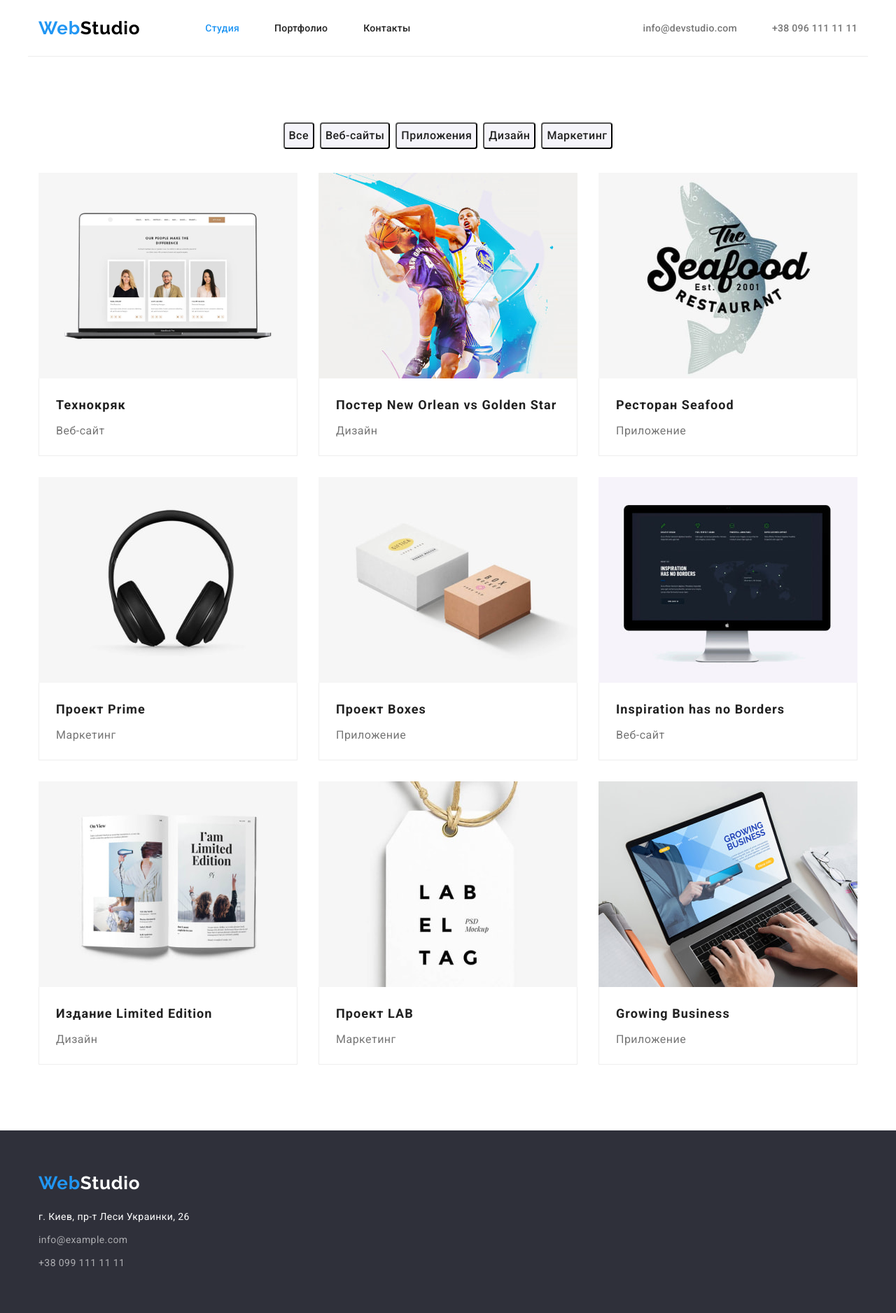
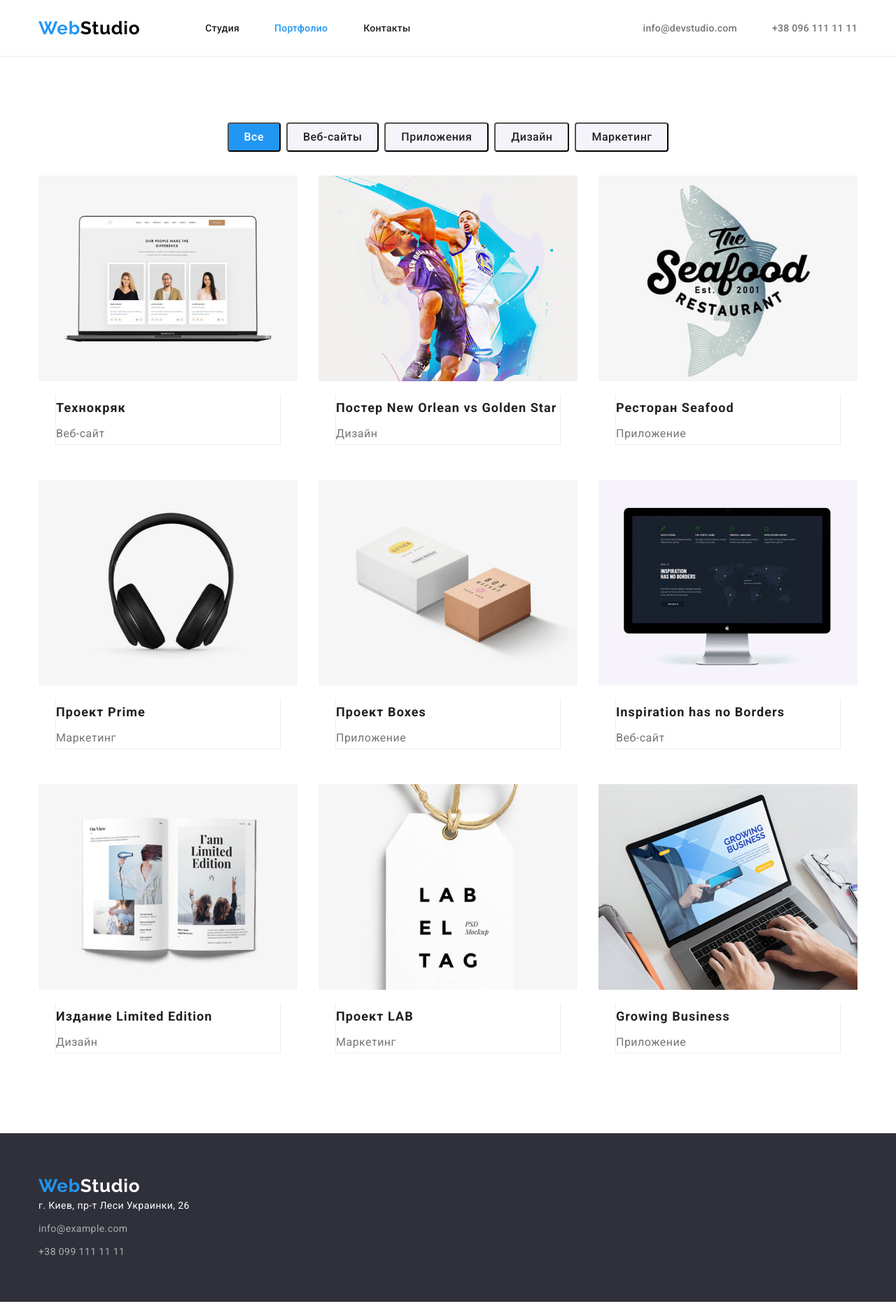
Before and after one commit to alex-skrizhevsky/goit-markup-hw-03, a plain HTML site: page portfolio.html in a window 1280 px wide. Shown: the whole page at 70% size. Drawn offline with nearby package versions, Linux system fonts and the light colour scheme.

Commit message:
другий варіант дз3

```diff
--- a/css/styles.css
+++ b/css/styles.css
@@ -77,10 +77,13 @@ img {
 
 /* header styles start*/
 
+.header {
+  border-bottom: 1px solid #ececec;
+}
+
 .header-container {
   display: flex;
   align-items: center;
-  border-bottom: 1px solid #ececec;
 }
 
 .header-nav-list,
@@ -95,32 +98,35 @@ img {
 
 .header-link {
   display: block;
-  padding-top: 32px;
-  padding-bottom: 32px;
+  font-weight: 500;
+    font-size: 14px;
+    line-height: calc(16 / 14);
+    letter-spacing: 0.02em;
+    color: var(--title-txt-color);
+    padding-top: 32px;
+      padding-bottom: 32px;
 }
 
 .header-logo {
   margin-right: 93px;
 }
 
-.header-link-studio {
+.header-nav-item-studio {
   margin-right: 50px;
 }
 
-.header-link-portf {
+.header-nav-item-portf {
   margin-right: 51px;
+}
+.header-nav-list > .header-nav-item:last-child {
+  margin-right: 0;
 }
 
 .header-nav {
   margin-right: auto;
 }
-
-.header-contacts-link-tel {
-  margin-left: 50px;
-}
-
-.header-nav-list > .header-nav-item:last-child {
-  margin-right: 0;
+.header-contacts-item-mail {
+  margin-right: 50px;
 }
 
 .header-contacts-list > .header-contacts-item:last-child {
@@ -147,13 +153,6 @@ img {
   color: var(--white-style-color);
 }
 
-.header-link {
-  font-weight: 500;
-  font-size: 14px;
-  line-height: calc(16 / 14);
-  letter-spacing: 0.02em;
-  color: var(--title-txt-color);
-}
 
 .header-link-current {
   color: var(--blue-style-color);
@@ -167,6 +166,7 @@ img {
   color: var(--main-txt-color);
 }
 
+
 .link:hover,
 .link:focus {
   color: var(--blue-style-color);
@@ -175,17 +175,17 @@ img {
 
 /* hero styles start */
 
-.hero-container {
+.hero {
   padding-top: 200px;
   padding-bottom: 200px;
 }
 
-.main-title {
-  padding-bottom: 30px;
+.hero-main-title {
+  margin-bottom: 30px;
 }
 
 .hero-container > .hero-btn {
-  min-height: 50px;
+  color: var(--white-style-color);
   background-color: var(--blue-style-color);
   display: block;
   margin-left: auto;
@@ -228,20 +228,22 @@ img {
 .hero-btn:focus {
   background-color: #188ce8;
 }
-.portf-btn:hover,
-.portf-btn:focus {
-  color: var(--white-style-color);
-  background-color: var(--blue-style-color);
-}
+
 
 /* hero styles end */
 
 /* peculiarities section styles start */
 
+.peculiarities {
+padding: 94px 0;
+}
 .peculiarities-list {
   display: flex;
   gap: 30px;
-  padding: 94px 0;
+
+}
+.peculiarities-item {
+  flex-basis: 270px;
 }
 
 .peculiarities-tittle {
@@ -251,7 +253,7 @@ img {
   letter-spacing: 0.03em;
   text-transform: uppercase;
   color: var(--title-txt-color);
-  padding-bottom: 10px;
+  margin-bottom: 10px;
 }
 .peculiarities-txt {
   font-size: 14px;
@@ -261,6 +263,9 @@ img {
 /* peculiarities section styles end */
 
 /* activity section styles start */
+.activity {
+  padding-bottom: 94px;
+}
 
 .activity-tittle {
   font-weight: 700;
@@ -269,7 +274,7 @@ img {
   text-align: center;
   letter-spacing: 0.03em;
   color: var(--title-txt-color);
-  padding-bottom: 50px;
+  margin-bottom: 50px;
 }
 .activity-list {
   display: flex;
@@ -281,6 +286,7 @@ img {
 
 .team {
   background-color: #f5f4fa;
+  padding: 94px 0;
 }
 .team-tittle {
   font-weight: 700;
@@ -289,8 +295,7 @@ img {
   text-align: center;
   letter-spacing: 0.03em;
   color: var(--title-txt-color);
-  padding-top: 188px;
-  padding-bottom: 50px;
+  margin-bottom: 50px;
 }
 .team-list {
   display: flex;
@@ -298,8 +303,7 @@ img {
 }
 
 .unit-info {
-  padding-top: 30px;
-  padding-bottom: 124px;
+  padding: 30px 0;
 }
 
 .team-name {
@@ -309,7 +313,7 @@ img {
   text-align: center;
   letter-spacing: 0.03em;
   color: var(--title-txt-color);
-  padding-bottom: 10px;
+  margin-bottom: 10px;
 }
 
 .team-position {
@@ -321,27 +325,28 @@ img {
 
 /* team section styles end*/
 /* footer-styles start */
-.footer-container {
-  padding-top: 60px;
+.footer {
+  padding: 60px 0;
 }
 
+.footer-logo {
+  margin-bottom: 20px;
+}
 .footer-address {
   font-style: normal;
-  padding-top: 20px;
+
 }
 .footer-address-kyiv {
   font-size: 14px;
   line-height: calc(24 / 14);
   letter-spacing: 0.03em;
   color: var(--white-style-color);
-  padding-bottom: 9px;
+  margin-bottom: 9px;
 }
 .footer-mail {
-  padding-bottom: 9px;
+  margin-bottom: 9px;
 }
-.footer-phone {
-  padding-bottom: 60px;
-}
+
 .footer-mail,
 .footer-phone {
   display: block;
@@ -352,29 +357,37 @@ img {
 }
 /* footer-styles end */
 /* portfolio section styles start*/
+.portfolio {
+  padding: 94px 0;
+}
 .portf-btn-list {
   display: flex;
-  padding-top: 94px;
-  padding-bottom: 34px;
+  margin-bottom: 34px;
   justify-content: center;
   gap: 8px;
 }
 .portf-btn {
-  min-height: 38px;
-  border-radius: 4px;
+padding: 6px 22px;
+border-radius: 4px;
 }
+.portf-btn:hover,
+  .portf-btn:focus,
+  .portf-btn-current {
+    color: var(--white-style-color);
+    background-color: var(--blue-style-color);
+  }
+
 .portf-list {
   display: flex;
   flex-wrap: wrap;
   gap: 30px;
-  padding-bottom: 94px;
 }
 .portf-item {
   flex-basis: calc((100% - var(--indent) * (var(--items) - 1)) / var(--items));
 }
 
 .product-info {
-  padding: 20px 24px;
+  margin: 20px 24px;
   border-right: 1px solid #eeeeee;
   border-bottom: 1px solid #eeeeee;
   border-left: 1px solid #eeeeee;
@@ -385,7 +398,7 @@ img {
   line-height: calc(36 / 18);
   letter-spacing: 0.06em;
   color: var(--title-txt-color);
-  padding-bottom: 4px;
+  margin-bottom: 4px;
 }
 .product-txt {
   color: var(--main-txt-color);
--- a/portfolio.html
+++ b/portfolio.html
@@ -37,19 +37,15 @@
             ><span class="black-logo">Studio</span></a
           >
           <ul class="header-nav-list list">
-            <li class="header-nav-item">
+            <li class="header-nav-item header-nav-item-studio">
               <a
-                class="header-link header-link-studio header-link-current link"
+                class="header-link link"
                 href="./index.html"
                 >Студия</a
               >
             </li>
-            <li class="header-nav-item">
-              <a
-                class="header-link header-link-portf link"
-                href="./portfolio.html"
-                >Портфолио</a
-              >
+            <li class="header-nav-item header-nav-item-portf">
+              <a class="header-link header-link-current link" href="./portfolio.html">Портфолио</a>
             </li>
             <li class="header-nav-item">
               <a class="header-link link" href="">Контакты</a>
@@ -57,17 +53,15 @@
           </ul>
         </nav>
         <ul class="header-contacts-list list">
-          <li class="header-contacts-item">
+          <li class="header-contacts-item header-contacts-item-mail">
             <a
               class="header-contacts-link link"
               href="mailto:info@devstudio.com"
               >info@devstudio.com</a
             >
           </li>
-          <li class="header-contacts-item">
-            <a
-              class="header-contacts-link header-contacts-link-tel link"
-              href="tel:+380961111111"
+          <li class="header-contacts-item header-contacts-item-tel">
+            <a class="header-contacts-link link" href="tel:+380961111111"
               >+38 096 111 11 11</a
             >
           </li>
@@ -84,10 +78,10 @@
         <div class="container">
           <!-- Скрытый заголовок страницы -->
 
-          <h1 class="visually-hidden">Галерея образцов работ</h1>
+          <h1 class="main-title visually-hidden">Галерея образцов работ</h1>
           <ul class="portf-btn-list list">
             <li class="portf-btn-item">
-              <button class="portf-btn btn" type="button">Все</button>
+              <button class="portf-btn portf-btn-current btn" type="button">Все</button>
             </li>
             <li class="portf-btn-item">
               <button class="portf-btn btn" type="button">Веб-сайты</button>
@@ -113,7 +107,7 @@
                 />
 
                 <div class="product-info">
-                  <h2 class="product-title">Технокряк</h2>
+                  <h2 class="secondary-title product-title">Технокряк</h2>
                   <p class="product-txt">Веб-сайт</p>
                 </div>
               </a>
@@ -127,7 +121,7 @@
                   alt="Постер баскетбольного матча"
                 />
                 <div class="product-info">
-                  <h2 class="product-title">
+                  <h2 class="secondary-title product-title">
                     Постер New Orlean vs Golden Star
                   </h2>
                   <p class="product-txt">Дизайн</p>
@@ -143,7 +137,9 @@
                   alt="Презентационный баннер приложения ресторана морепродуктов"
                 />
                 <div class="product-info">
-                  <h2 class="product-title">Ресторан Seafood</h2>
+                  <h2 class="secondary-title product-title">
+                    Ресторан Seafood
+                  </h2>
                   <p class="product-txt">Приложение</p>
                 </div>
               </a>
@@ -157,7 +153,7 @@
                   alt="Наушники"
                 />
                 <div class="product-info">
-                  <h2 class="product-title">Проект Prime</h2>
+                  <h2 class="secondary-title product-title">Проект Prime</h2>
                   <p class="product-txt">Маркетинг</p>
                 </div>
               </a>
@@ -171,7 +167,7 @@
                   alt="Две коробки разного размера. Одна белая, другая персиковая"
                 />
                 <div class="product-info">
-                  <h2 class="product-title">Проект Boxes</h2>
+                  <h2 class="secondary-title product-title">Проект Boxes</h2>
                   <p class="product-txt">Приложение</p>
                 </div>
               </a>
@@ -185,7 +181,9 @@
                   alt="Монитор компьютера с загруженной страницей. Главная надпись на экране: вдохновение не имеет границ"
                 />
                 <div class="product-info">
-                  <h2 class="product-title">Inspiration has no Borders</h2>
+                  <h2 class="secondary-title product-title">
+                    Inspiration has no Borders
+                  </h2>
                   <p class="product-txt">Веб-сайт</p>
                 </div>
               </a>
@@ -199,7 +197,9 @@
                   alt="Раскрытая книга"
                 />
                 <div class="product-info">
-                  <h2 class="product-title">Издание Limited Edition</h2>
+                  <h2 class="secondary-title product-title">
+                    Издание Limited Edition
+                  </h2>
                   <p class="product-txt">Дизайн</p>
                 </div>
               </a>
@@ -213,7 +213,7 @@
                   alt="Ярлык на верёвочке"
                 />
                 <div class="product-info">
-                  <h2 class="product-title">Проект LAB</h2>
+                  <h2 class="secondary-title product-title">Проект LAB</h2>
                   <p class="product-txt">Маркетинг</p>
                 </div>
               </a>
@@ -227,7 +227,9 @@
                   alt="Ноутбук с загруженной страницей. Руки на клавиатуре"
                 />
                 <div class="product-info">
-                  <h2 class="product-title">Growing Business</h2>
+                  <h2 class="secondary-title product-title">
+                    Growing Business
+                  </h2>
                   <p class="product-txt">Приложение</p>
                 </div>
               </a>
```
Also changed, not shown: index.html (+11 -11 lines).
